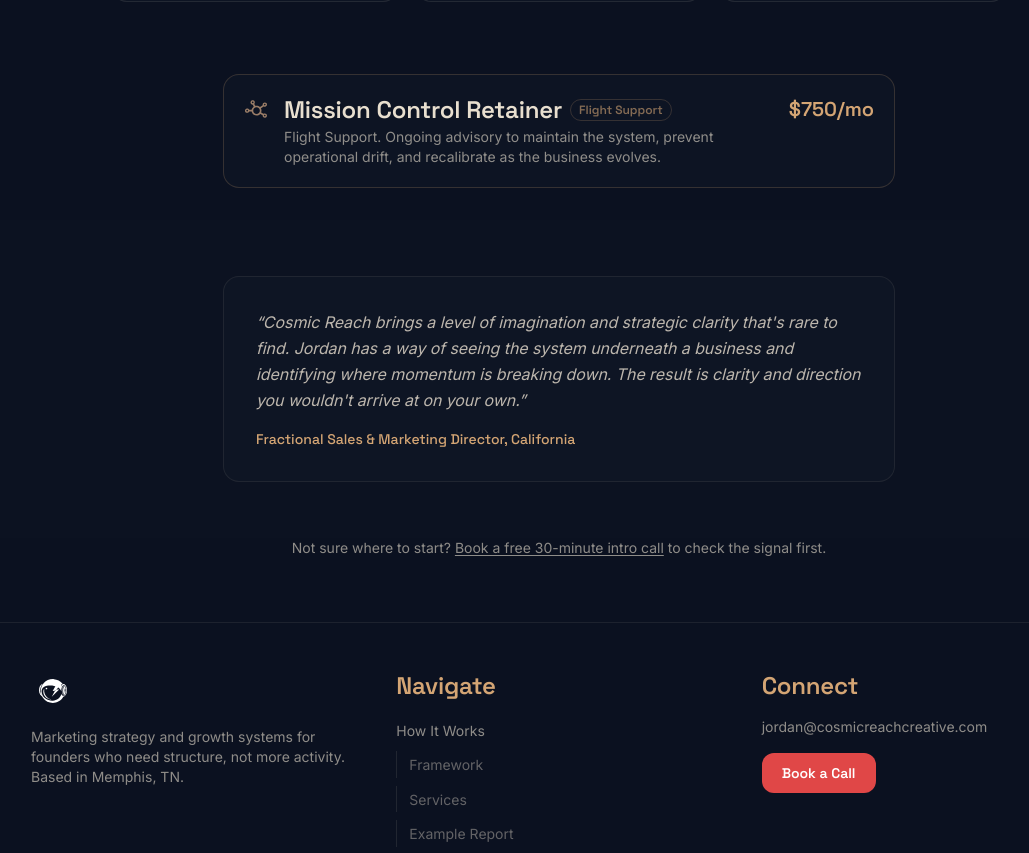
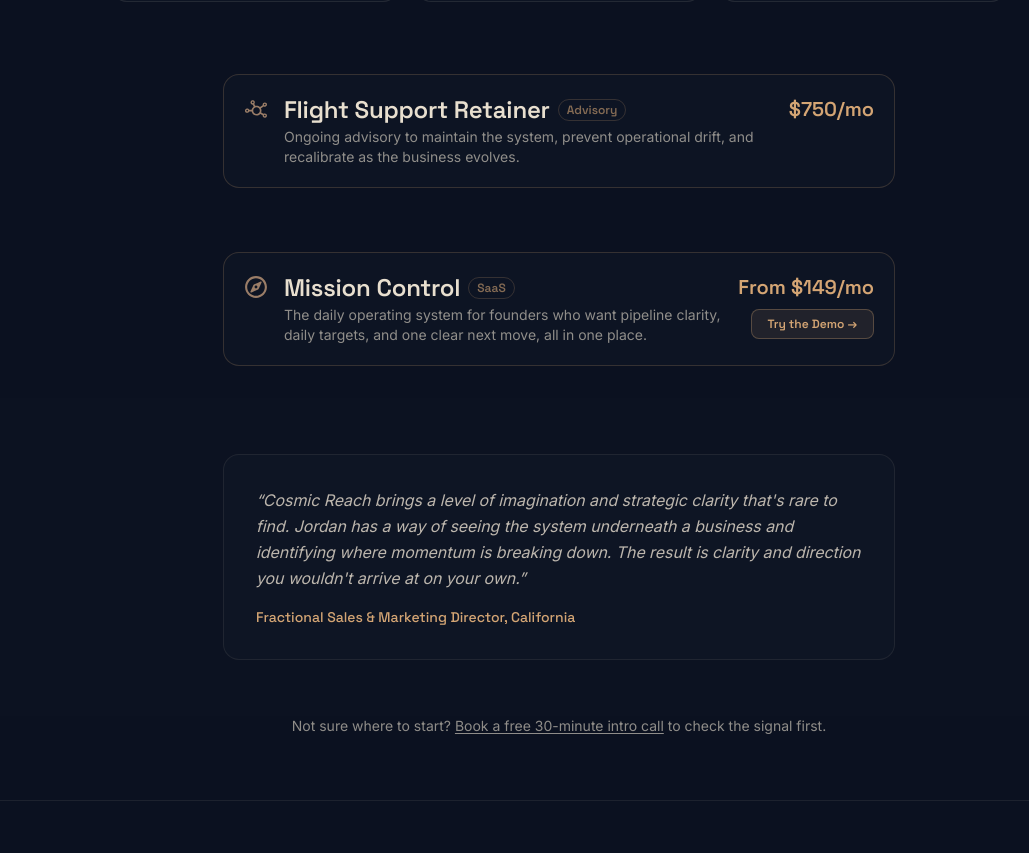
Before and after one commit to jordanknight1992-dotcom/cosmic-reach-creative, a Next.js app: page /pricing in a window 1280 px wide. Shown: the part 1937-2790 px from the top of the page, without its empty margins (81-1110 px from the left). Built offline with nearby package versions, Linux system fonts and the light colour scheme.

Commit message:
Add Mission Control outline button to nav, remove Coming Soon badge, fix contrastive negation

```diff
--- a/src/app/how-it-works/page.tsx
+++ b/src/app/how-it-works/page.tsx
@@ -73,7 +73,7 @@
     isEntry: false,
   },
   {
-    name: "Mission Control Advisory",
+    name: "Flight Support Advisory",
     price: "$750 / mo",
     description:
       "Ongoing advisory to refine positioning, strengthen offers, and optimize systems as the business evolves.",
--- a/src/app/page.tsx
+++ b/src/app/page.tsx
@@ -199,7 +199,7 @@
 
           <div className="mx-auto max-w-3xl text-center mt-8">
             <p className="text-starlight/80 text-base font-display font-semibold mb-2">
-              These aren&apos;t effort problems. They&apos;re architectural ones.
+              Every one of these is a structural problem with a structural fix.
             </p>
             <p className="text-starlight/70 text-sm mb-6">
               The Business Clarity Audit is a structural diagnostic that identifies the exact friction points and what to address first.
--- a/src/app/pricing/page.tsx
+++ b/src/app/pricing/page.tsx
@@ -1,6 +1,7 @@
 import { Metadata } from "next";
 import { siteConfig } from "@/config/site";
 import Image from "next/image";
+import Link from "next/link";
 import { Icon } from "@/components/Icon";
 
 export const metadata: Metadata = {
@@ -41,11 +42,19 @@
 ];
 
 const advisoryTier = {
-  name: "Mission Control Retainer",
+  name: "Flight Support Retainer",
   price: "$750/mo",
   description:
-    "Flight Support. Ongoing advisory to maintain the system, prevent operational drift, and recalibrate as the business evolves.",
+    "Ongoing advisory to maintain the system, prevent operational drift, and recalibrate as the business evolves.",
   icon: "network",
+};
+
+const missionControlTier = {
+  name: "Mission Control",
+  price: "From $149/mo",
+  description:
+    "The daily operating system for founders who want pipeline clarity, daily targets, and one clear next move, all in one place.",
+  icon: "compass",
 };
 
 export default function PricingPage() {
@@ -230,7 +239,7 @@
       </section>
 
       {/* Advisory Card */}
-      <section className="py-6 sm:py-8" aria-label="Mission Control Retainer">
+      <section className="py-6 sm:py-8" aria-label="Flight Support Retainer">
         <div className="mx-auto max-w-[var(--container-max)] px-5 sm:px-6 lg:px-8">
           <div className="max-w-2xl mx-auto">
             <article className="rounded-[var(--radius-lg)] border border-copper/20 bg-navy/50 p-5 flex flex-col sm:flex-row sm:items-start gap-4 transition-all duration-[var(--duration-base)] ease-[var(--ease-out)] hover:border-copper/40 hover:shadow-subtle">
@@ -241,7 +250,7 @@
                     {advisoryTier.name}
                   </h3>
                   <span className="text-xs font-display font-semibold text-copper/60 border border-copper/20 rounded-full px-2 py-0.5">
-                    Flight Support
+                    Advisory
                   </span>
                 </div>
                 <p className="text-sm text-starlight/60">{advisoryTier.description}</p>
@@ -249,6 +258,39 @@
               <p className="text-copper font-display font-semibold text-xl shrink-0">
                 {advisoryTier.price}
               </p>
+            </article>
+          </div>
+        </div>
+      </section>
+
+      {/* Mission Control SaaS Card */}
+      <section className="py-6 sm:py-8" aria-label="Mission Control">
+        <div className="mx-auto max-w-[var(--container-max)] px-5 sm:px-6 lg:px-8">
+          <div className="max-w-2xl mx-auto">
+            <article className="rounded-[var(--radius-lg)] border border-copper/20 bg-navy/50 p-5 flex flex-col sm:flex-row sm:items-start gap-4 transition-all duration-[var(--duration-base)] ease-[var(--ease-out)] hover:border-copper/40 hover:shadow-subtle">
+              <Icon name={missionControlTier.icon} size={24} className="opacity-70 shrink-0 mt-0.5" />
+              <div className="flex-1 min-w-0">
+                <div className="flex items-center gap-2 mb-0.5">
+                  <h3 className="font-display font-semibold text-base">
+                    {missionControlTier.name}
+                  </h3>
+                  <span className="text-xs font-display font-semibold text-copper/60 border border-copper/20 rounded-full px-2 py-0.5">
+                    SaaS
+                  </span>
+                </div>
+                <p className="text-sm text-starlight/60">{missionControlTier.description}</p>
+              </div>
+              <div className="shrink-0 flex flex-col items-end gap-2">
+                <p className="text-copper font-display font-semibold text-xl">
+                  {missionControlTier.price}
+                </p>
+                <Link
+                  href="/mission-control"
+                  className="inline-flex items-center rounded-[var(--radius-sm)] border border-copper/30 bg-copper/10 text-copper px-4 py-1.5 text-xs font-display font-semibold transition-all duration-[var(--duration-base)] ease-[var(--ease-out)] hover:border-copper/50 hover:bg-copper/15"
+                >
+                  Try the Demo →
+                </Link>
+              </div>
             </article>
           </div>
         </div>
--- a/src/components/Header.tsx
+++ b/src/components/Header.tsx
@@ -168,10 +168,16 @@
                 Contact
               </Link>
 
-              {/* CTA */}
+              {/* CTAs */}
+              <Link
+                href="/mission-control"
+                className="ml-4 inline-flex items-center justify-center rounded-[var(--radius-md)] border border-copper/40 text-copper px-5 py-2 text-sm font-display font-semibold transition-all duration-[var(--duration-base)] ease-[var(--ease-out)] hover:border-copper/70 hover:bg-copper/10 hover:-translate-y-0.5"
+              >
+                Mission Control
+              </Link>
               <Link
                 href="/connect"
-                className="ml-4 inline-flex items-center justify-center rounded-[var(--radius-md)] bg-spark-red text-white px-5 py-2 text-sm font-display font-semibold transition-all duration-[var(--duration-base)] ease-[var(--ease-out)] hover:shadow-soft hover:-translate-y-0.5"
+                className="ml-2 inline-flex items-center justify-center rounded-[var(--radius-md)] bg-spark-red text-white px-5 py-2 text-sm font-display font-semibold transition-all duration-[var(--duration-base)] ease-[var(--ease-out)] hover:shadow-soft hover:-translate-y-0.5"
               >
                 Book a Call
               </Link>
@@ -309,10 +315,17 @@
             Contact
           </Link>
 
-          {/* CTA */}
+          {/* CTAs */}
+          <Link
+            href="/mission-control"
+            className="mt-4 inline-flex items-center justify-center rounded-[var(--radius-md)] border border-copper/40 text-copper px-5 py-3 font-display font-semibold transition-all duration-[var(--duration-base)] hover:border-copper/70 hover:bg-copper/10"
+            onClick={() => setMenuOpen(false)}
+          >
+            Mission Control
+          </Link>
           <Link
             href="/connect"
-            className="mt-4 inline-flex items-center justify-center rounded-[var(--radius-md)] bg-spark-red text-white px-5 py-3 font-display font-semibold transition-all duration-[var(--duration-base)]"
+            className="mt-2 inline-flex items-center justify-center rounded-[var(--radius-md)] bg-spark-red text-white px-5 py-3 font-display font-semibold transition-all duration-[var(--duration-base)]"
             onClick={() => setMenuOpen(false)}
           >
             Book a Call
```
